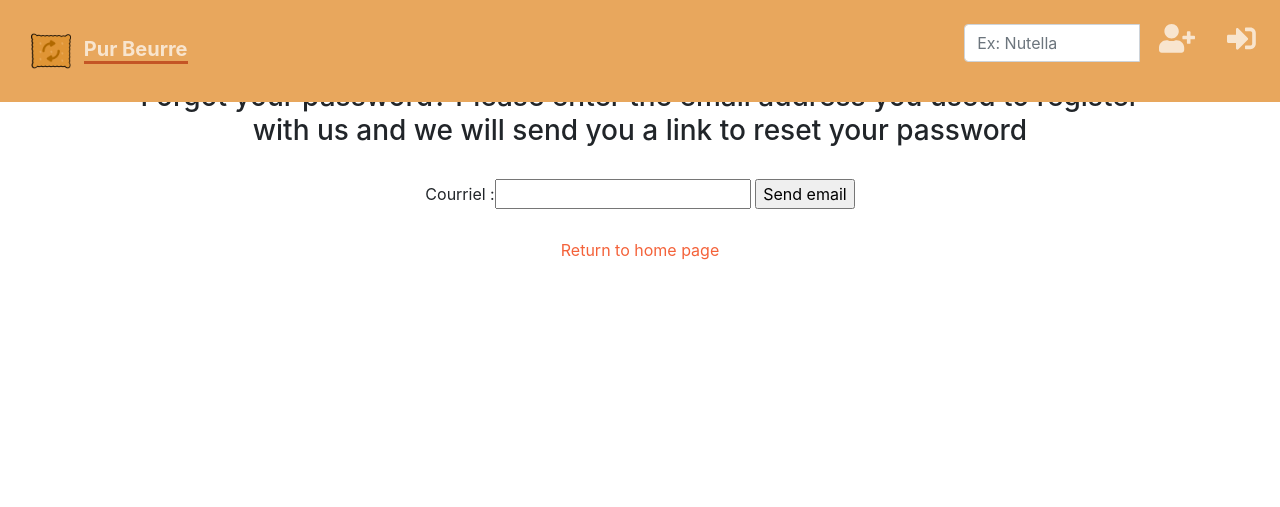
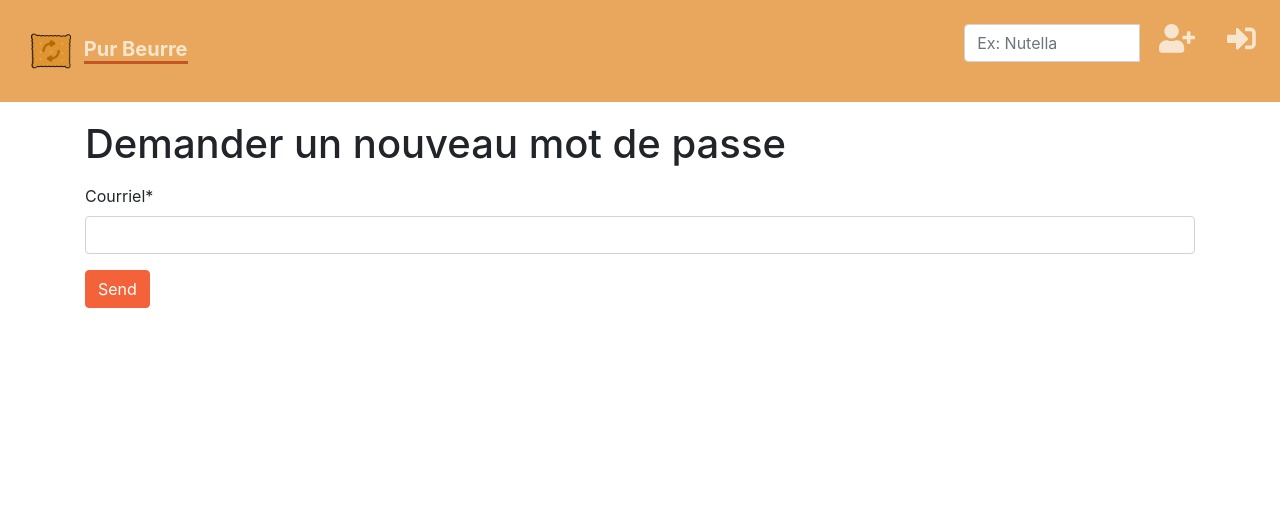
Before and after one commit to gaetangr/P11_ameliorer_projet, a Django app: page /reset_password/ in a window 1280 px wide. Shown: the top 507 px of the page. Run offline with Django 3.2, Linux system fonts and the light colour scheme; some libraries are stand-ins or nearby versions.

Commit message:
Adapt layout to current app design
Modified the password templates to reflect the look and feel of the purbeurre application

```diff
--- a/purbeurre/templates/users/login.html
+++ b/purbeurre/templates/users/login.html
@@ -8,7 +8,8 @@
 <form method="post" action="." >
 {% csrf_token %}
 {{ form|crispy }}
-<button type="submit" id="button-submit" class="btn btn-primary"> {% trans "Sign In" %} </button>
+<button type="submit" id="button-submit" class="btn btn-primary"> {% trans "Sign In" %} </button> <hr>
+<a class="text-muted" href="{% url 'reset_password' %}">Mot de passe oublié</a>
 </form>
 </div>
 {% endwith %}
--- a/purbeurre/templates/users/password/reset_password.html
+++ b/purbeurre/templates/users/password/reset_password.html
@@ -1,22 +1,16 @@
-{% extends 'base.html' %}
+{% extends "base.html" %}
+{% load crispy_forms_tags %}
+{% load static i18n %}
 {% block content %}
+{% with action=view.action|default:"Add" %}
+<div class="container mt-5 pt-5">
+<h1> Demander un nouveau mot de passe</h1>
+<form method="post" action="." class="mt-2 mb-5 pt-2 pb-5">
+{% csrf_token %}
+{{ form|crispy }}
+<button type="submit" id="button-submit" class="btn btn-primary mb-5"> {% trans "Send" %}</button>
+</form>
+</div>
+{% endwith %}
 
-<div class="text-center" style="width: 80%; margin: 0 auto">
-  <h1>Welcome to the Password Reset Page</h1>
-  <h3>
-    Forgot your password? Please enter the email address you used to register
-    with us and we will send you a link to reset your password
-  </h3>
-</div>
-<br/>
-
-<form action="" method="POST" class="text-center">
-  {% csrf_token %}
-  {{form}}
-  <input type="submit" value="Send email" /><br>
-</form><br/>
-<div class="text-center">
-  <a href="{% url 'home' %}">Return to home page</a>
-</div>
-
-{% endblock%}
+{% endblock content %}
```
Also changed, not shown: purbeurre/templates/users/password/password_reset_done.html (+10 -11 lines), purbeurre/templates/users/password/password_reset_form.html (+14 -14 lines), purbeurre/templates/users/password/password_reset_sent.html (+12 -8 lines).
